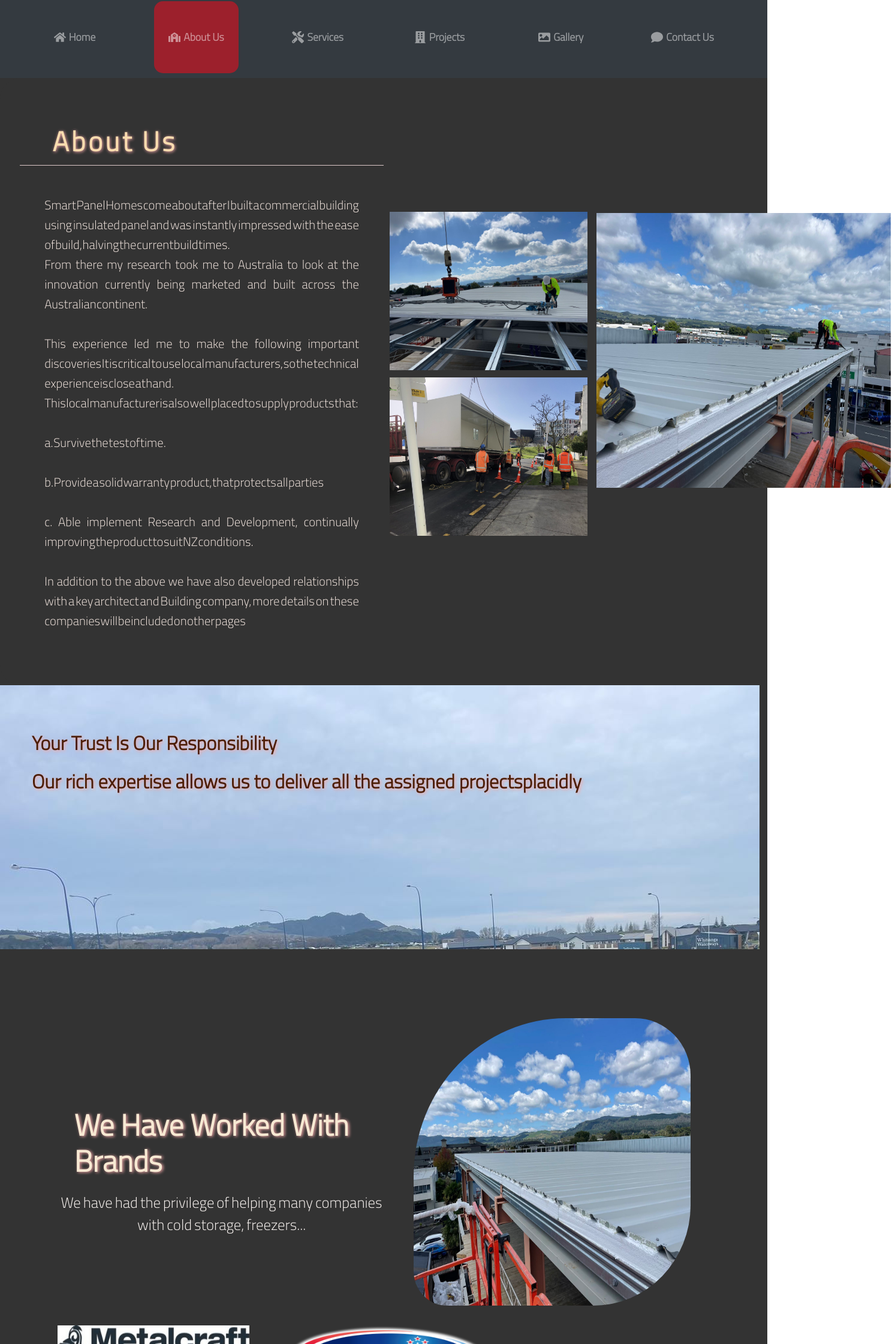
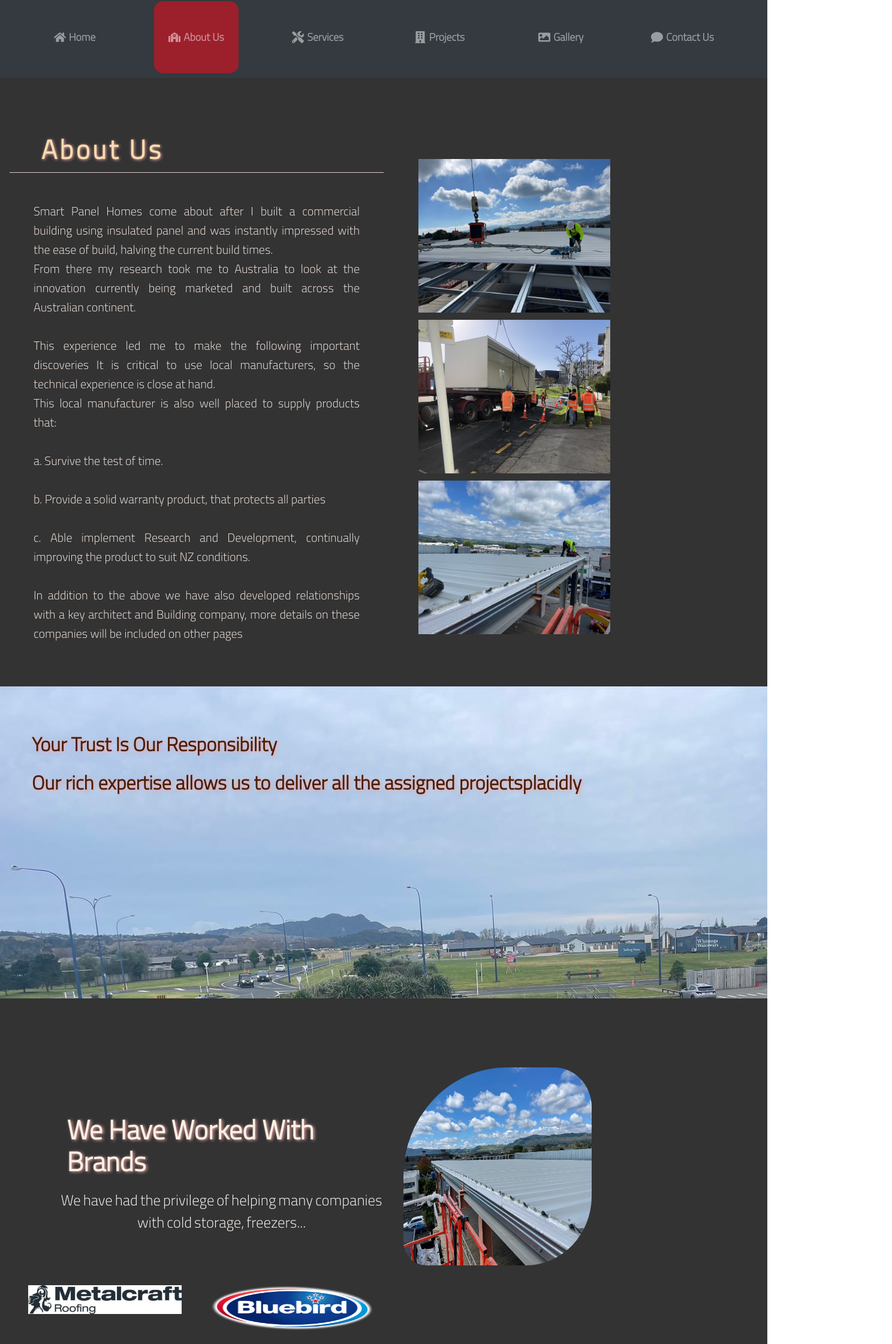
Before and after one commit to sue-raisianzadeh/smart-panel, a React (Vite) app: page /AboutUs in a window 1280 px wide. Shown: the part 101-2341 px from the top of the page at 60% size, 1488 px wide, since content can reach past the window. Built offline with nearby package versions, Linux system fonts and the light colour scheme.

Commit message:
aboutus-responsive-section3

```diff
--- a/client/components/AboutUs.jsx
+++ b/client/components/AboutUs.jsx
@@ -61,8 +61,9 @@ const AboutUs = () => {
         style={{
           backgroundImage: `url(${About4})`,
 
-          width: '99vw',
-          height: '55vh',
+          width: '100%',
+          height: '65vh',
+          margin: 0,
         }}
       >
         {/* <img className="picabout2" src={About4} alt="About4" /> */}
--- a/client/main.css
+++ b/client/main.css
@@ -555,23 +555,15 @@
   .section1-about {
    display: grid;
    grid-template-columns: repeat( auto-fit, minmax(250px, 1fr) );
-   font-size: 16.5px;
    font-family: 'Arial, Helvetica, sans-serif';
  color: rgb(21, 20, 20);
- background-color: #f3f2ed;
- border-radius: 35px;
- box-shadow: 2px #737779;
- padding: 2em;
  align-items: center;
  padding-top: 0px;
  text-align: justify;
- text-justify: distribute;
+ line-height: 2em;
+ padding: 2em;
  margin: 0px;
- box-shadow: 15% 12% 15% #999;
- word-spacing: -1.5px;
- line-height: 2em;
  width: 100%;
- background-color: #333;
 }
 
 .h2about {
@@ -585,7 +577,6 @@
   text-align: left;
   padding: 2em 0em 0.25em 2.5em;
   animation: fade-right 2s ease-in;
-
  }
 
 .pabout{
@@ -595,6 +586,8 @@
   text-align:justify;
   padding:2em;
   text-shadow: #000 2px;
+  /* word-spacing: -1.5px; */
+  /* text-justify: distribute; */
 }
 
   .text-animation-container {
@@ -646,7 +639,6 @@
   padding: 0%;
   cursor: pointer;
   /* transition: transform 0.3s ease; */
-
 }
 .about1-1{
   width: 34em;
@@ -659,12 +651,14 @@
 
 /* section2 */
 
+.section2-about {
+padding: 0px;
+  margin: 0px;
+}
+
 .picabout2 {
-  width: 100%;
- height: 40em;
- margin: 5px;
  cursor: pointer;
- /* transition: transform 0.3s ease; */
+ animation: slideout 2s ease-out;
 }
 .h2about-section2, .h2about2-section2{
   font-family: 'Cairo','Montserrat', Arial, Helvetica, sans-serif ;
@@ -716,7 +710,7 @@
   text-shadow: 2px 1px 5px #f2a8a8;
   text-align: left;
   padding: 2em 0em 0.25em 2.5em;
-  animation: fade-right 2s ease-in;
+  animation: slideout 2s ease-out;
 }
 
 .pabout3{
@@ -728,21 +722,8 @@
   text-shadow: #000 2px;
   text-justify: distribute;
   word-spacing: -1.5px;
-   }
-
-   .text-animation-container {
   animation: slideout 2s ease-out;
    }
-
-   @keyframes slideout {
-    0% {
-      transform: translateX(-50%); /* Start off the screen to the left */
-    }
-    100% {
-      transform: translateX(0); /* End at the original position */
-     }
-   }
-
 
    .about3 {
     width: 28em;
@@ -752,7 +733,7 @@
     margin: 5em 0em 2em 3em;
     cursor: pointer;
     border-radius: 55% 20% 35% 12%;
-    transition: transform 0.3s ease;
+    animation: slideout 2s ease-out;
   }
 
    .logo-about3{
@@ -763,6 +744,8 @@
     margin:0em 0em 2em 3em;
     padding: 0em 0em 2em 3em;
     gap:4em;
+    animation: slideout 2s ease-out;
+
    }
 .LogoMetal{
   /* flex:1; */
@@ -804,6 +787,12 @@ height: 5em;
 
   @media screen and (max-width: 1800px) {
 
+    .section1-about {
+    padding: 1em;
+    margin: 0px;
+    width: 100%;
+   }
+
    .h2about {
       font-size: 2.75em;
       letter-spacing: 0.1em;
@@ -813,14 +802,14 @@ height: 5em;
       text-shadow: 1px 1px 5px #f2a8a8;
       padding: 1.75em 0em 0.25em 1.2em;
   }
-  .pabout, .pabout4{
+  .pabout{
     font-size: 1.25em;
     font-family: 'Cairo', 'Arial, Helvetica, sans-serif';
     color: #f4e7e0;
     text-align:justify;
     padding:2em;
     text-shadow: #000 2px;
-    word-spacing:-4px;
+    /* word-spacing:-4px; */
    }
    .picabout1-animation-container {
    display: flex;
@@ -846,30 +835,77 @@ height: 5em;
     font-size: 2em;
   }
 
-}
-@media screen and (max-width: 600px) {
-  .h2about {
-    font-size: 2.60em;
-    letter-spacing: 0.1em;
-    font-family: 'Cairo','Montserrat', Arial, Helvetica, sans-serif ;
-    color: #f9dcaf;
-    font-weight: bold;
-    text-shadow: 1px 1px 5px #f2a8a8;
-    padding: 1.75em 0em 0.25em 1.2em;
-    word-spacing:-5px;
-}
-.pabout{
-  font-size: 1.35em;
+  /* section3-aboutus */
+
+ .section3-about{
+  display: grid;
+  grid-template-columns: repeat( auto-fit, minmax(250px, 1fr) );
+
+  font-family: 'Arial, Helvetica, sans-serif';
+  justify-content: center;
+  align-items: center;
+  margin: 0px;
+  padding: 0em;
+  padding-top: 2em;
+  /* line-height: 2em; */
+ }
+.h2about3 {
+  font-size: 2.70em;
+  color: #f8f0e3;
+  padding: 2em 0em 0.25em 2.5em;
+}
+
+.pabout3{
+  font-size: 1.5em;
   font-family: 'Cairo', 'Arial, Helvetica, sans-serif';
-  color: #f4e7e0;
-  text-align:justify;
-  padding:1.75em;
-  /* text-shadow: #000 2px; */
-  word-spacing:-5px;
- }
+  color: #f9f4f1;
+  text-align:center;
+  padding-left:4em;
+  text-shadow: #000 2px;
+  text-justify: distribute;
+  word-spacing: -1.5px;
+  animation: slideout 2s ease-out;
+   }
+
+   .about3 {
+    width: 28em;
+    height: 29em;
+    justify-content: center;
+    align-items: center;
+    margin: 5em 0em 2em 3em;
+    border-radius: 55% 20% 35% 12%;
+  }
+
+   .logo-about3{
+    display: flex;
+    /* flex-direction: column; */
+    justify-content: start;
+    grid-template-columns: repeat( auto-fit, minmax(250px, 1fr) );
+    margin:0em 0em 2em 3em;
+    padding: 0em 0em 2em 3em;
+    gap:4em;
+
+   }
+.LogoMetal{
+width: 20em;
+height: 5em;
+}
+
+.Logobluebird{
+  width: 21em;
+  height: 6.5em;
+}
+}
+
+@media screen and (max-width: 1600px) {
+
   .picabout1-animation-container {
-  display: grid;
-   justify-content: row;
+    display: flex;
+    flex-direction: column;
+    padding: 3em;
+    margin-top: 3em;
+    /* grid-template-columns: repeat( auto-fit, minmax(250px, 1fr) ); */
+   /* margin: 0em 1em 0em 0em; */
    }
    .about1-1{
     width: 20em;
@@ -879,6 +915,90 @@ height: 5em;
     cursor: pointer;
      /* z-index: 5; */
    }
+  }
+
+
+@media screen and (max-width: 1300px) {
+
+.picabout1-animation-container {
+  display: flex;
+  flex-direction: column;
+  /* grid-template-columns: repeat( auto-fit, minmax(250px, 1fr) ); */
+ /* margin: 0em 1em 0em 0em; */
+ }
+ .about1-1{
+  width: 20em;
+  height: 16em;
+  margin: 10px 3px 10px 10px;
+  padding: 0%;
+  cursor: pointer;
+   /* z-index: 5; */
+ }
+ .about3 {
+  width: 19em;
+  height: 20em;
+  justify-content: center;
+  align-items: center;
+  margin: 5em 0em 2em 2em;
+  border-radius: 55% 20% 35% 12%;
+}
+
+ .logo-about3{
+  display: flex;
+  /* flex-direction: column; */
+  justify-content: start;
+  margin:0em 0em 2em 1.2em;
+  padding: 0em 0em 2em 1.75em;
+  gap:3em;
+
+ }
+.LogoMetal{
+width: 16em;
+height: 3em;
+}
+
+.Logobluebird{
+width: 17em;
+height: 4.75em;
+}
+}
+
+@media screen and (max-width: 1000px) {
+  .h2about {
+    font-size: 2.60em;
+    letter-spacing: 0.1em;
+    font-family: 'Cairo','Montserrat', Arial, Helvetica, sans-serif ;
+    color: #f8e6cb;
+    font-weight: bold;
+    text-shadow: 1px 1px 5px #f2a8a8;
+    padding: 1.75em 0em 0.25em 1.2em;
+    word-spacing:-5px;
+}
+.pabout{
+  font-size: 1.35em;
+  color: #f4e7e0;
+  text-align:justify;
+  padding:1.75em 0.5em 1.75em 1.5em;
+  /* text-shadow: #000 2px; */
+  word-spacing:-5px;
+ }
+ .picabout1-animation-container {
+    display: grid;
+    grid-template-columns: repeat( auto-fit, minmax(250px, 1fr) );
+   /* margin: 0em 1em 0em 0em; */
+   }
+   .about1, .about1-1 {
+    width: 18em;
+    height: 13em;
+    margin: 10px 3px 2px 10px;
+    padding: 0%;
+    cursor: pointer;
+    /* transition: transform 0.3s ease; */
+  }
+
+
+   /* section2-aboutus */
+
   .h2about2-section2{
     width: 85%;
     padding: 0.25em;
@@ -891,43 +1011,273 @@ height: 5em;
 
   }
 
+  /* section3-aboutus */
+
  .section3-about{
   display: grid;
-    grid-template-columns: repeat( auto-fit, minmax(250px, 1fr) );
-    width: 100%;
-    font-size: 14.5px;
-    font-family: 'Arial, Helvetica, sans-serif';
-    text-align: center;
-    justify-content: center;
-    align-items: center;
   margin: 0px;
   padding: 0em;
-    padding-top: 1.80em;
+  padding-top: 1.75em;
   /* line-height: 2em; */
  }
 .h2about3 {
-    font-size: 2.80em;
-    font-family: 'Cairo', 'Arial, Helvetica, sans-serif';
-    color: #f7e9d3;
-    font-weight: bold;
-    text-shadow: 2px 1px 5px #f2a8a8;
-    text-align: left;
-    padding: 1.80em 0em 0.25em 2.15em;
-    animation: fade-right 2s ease-in;
+  font-size: 2.55em;
+  color: #f8f0e3;
+  padding: 2em 0em 0.25em 1em;
 }
 
 .pabout3{
-    font-size: 1.4em;
-    font-family: 'Cairo', 'Arial, Helvetica, sans-serif';
+  font-size: 1.20em;
   color: #f9f4f1;
   text-align:center;
-    padding-left:4em;
+  padding-left:0.85em;
   text-shadow: #000 2px;
   text-justify: distribute;
-    word-spacing: -1px;
-     }
-}
-@media screen and (max-width: 400px) {
+  word-spacing: -1.5px;
+  animation: slideout 2s ease-out;
+   }
+
+   .about3 {
+    width: 19em;
+    height: 20em;
+    justify-content: center;
+    align-items: center;
+    margin: 5em 0em 2em 2em;
+    border-radius: 55% 20% 35% 12%;
+  }
+
+   .logo-about3{
+    display: flex;
+    /* flex-direction: column; */
+    justify-content: start;
+    margin:0em 0em 2em 1.5em;
+    padding: 0em 0em 2em 2em;
+    gap:3em;
+
+   }
+.LogoMetal{
+width: 16em;
+height: 3em;
+}
+
+.Logobluebird{
+  width: 17em;
+  height: 4.75em;
+}
+
+}
+
+@media screen and (max-width: 710px) {
+
+  .section1-about {
+    padding: 0.75em;
+    margin: 0px;
+    width: 100%;
+   }
+  .h2about {
+    font-size: 2.5em;
+    letter-spacing: 0.1em;
+    color: #fee6c2;
+    text-shadow: 1px 1px 5px #f2a8a8;
+    padding: 1.75em 0em 0.25em 1.2em;
+    word-spacing:-7px;
+}
+.pabout{
+  font-size: 1.30em;
+  color: #f4e7e0;
+  padding:1.75em 0.25em 1.75em 1.5em;
+  /* text-shadow: #000 2px; */
+  word-spacing: -5.5px;
+ }
+ .picabout1-animation-container {
+    display: grid;
+    grid-template-columns: repeat( auto-fit, minmax(250px, 1fr) );
+   /* margin: 0em 1em 0em 0em; */
+   }
+   .about1, .about1-1 {
+    width: 17em;
+    height: 10em;
+    margin: 10px 3px 2px 10px;
+    padding: 0%;
+    cursor: pointer;
+    /* transition: transform 0.3s ease; */
+  }
+
+   /* section2-aboutus */
+
+  .h2about2-section2{
+    width: 85%;
+    padding: 0.25em;
+    padding-top: 1.75em;
+    /* margin: 4%; */
+    margin: 0px 0px 0px 40px;
+    color:#2a2824;
+    font-size: 1.75em;
+    line-height: 1em;
+  }
+
+  /* section3-aboutus */
+
+ .section3-about{
+  justify-content: center;
+  align-items: center;
+  margin: 0px;
+  padding: 0em;
+  padding-top: 1.75em;
+  /* line-height: 2em; */
+ }
+.h2about3 {
+  font-size: 2.25em;
+  color: #f8f0e3;
+  padding: 2em 0em 0.25em 1.10em;
+}
+
+.pabout3{
+  font-size: 1.20em;
+  color: #f9f4f1;
+  text-align:center;
+  padding-left:1.10em;
+  text-shadow: #000 2px;
+  text-justify: distribute;
+  animation: slideout 2s ease-out;
+   }
+
+   .about3 {
+    width: 17em;
+    height: 18em;
+    justify-content: center;
+    align-items: center;
+    margin: 5em 0em 2em 0.5em;
+    border-radius: 55% 20% 35% 12%;
+  }
+
+   .logo-about3{
+    display: flex;
+    /* flex-direction: column; */
+    justify-content: start;
+    margin:0em 0em 2em 1em;
+    padding: 0em 0em 2em 2em;
+    gap:2.5em;
+
+   }
+.LogoMetal{
+width: 15em;
+height: 2.75em;
+}
+
+.Logobluebird{
+  width: 14em;
+  height: 4.5em;
+}
+
+}
+
+@media screen and (max-width: 600px) {
+
+  .section1-about {
+    padding: 0.25em;
+    margin: 0px;
+    width: 100%;
+   }
+  .h2about {
+    font-size: 2.5em;
+    letter-spacing: 0.1em;
+    color: #fee6c2;
+    text-shadow: 1px 1px 5px #f2a8a8;
+    padding: 1.75em 0em 0.25em 0.85em;
+    word-spacing:-7px;
+}
+.pabout{
+  font-size: 1.30em;
+  color: #f4e7e0;
+  padding:1.75em 0.2em 1.75em 1.25em;
+  /* text-shadow: #000 2px; */
+  word-spacing: -4px;
+ }
+ .picabout1-animation-container {
+    display: grid;
+    grid-template-columns: repeat( auto-fit, minmax(250px, 1fr) );
+   /* margin: 0em 1em 0em 0em; */
+   }
+   .about1, .about1-1 {
+    width: 16em;
+    height: 15em;
+    margin: 10px 3px 2px 10px;
+    padding: 0%;
+    cursor: pointer;
+    /* transition: transform 0.3s ease; */
+  }
+
+   /* section2-aboutus */
+
+  .h2about2-section2{
+    width: 85%;
+    padding: 0.25em;
+    padding-top: 1.75em;
+    /* margin: 4%; */
+    margin: 0px 0px 0px 40px;
+    color:#2a2824;
+    font-size: 1.75em;
+    line-height: 1em;
+  }
+
+  /* section3-aboutus */
+
+ .section3-about{
+  justify-content: center;
+  align-items: center;
+  margin: 0px;
+  padding: 0em;
+  padding-top: 1.5em;
+  /* line-height: 2em; */
+ }
+.h2about3 {
+  font-size: 2.2em;
+  color: #f8f0e3;
+  padding: 2em 0em 0.25em 0.75em;
+}
+
+.pabout3{
+  font-size: 1.20em;
+  color: #f9f4f1;
+  text-align:center;
+  padding-left:0.5em;
+  text-shadow: #000 2px;
+  text-justify: distribute;
+  animation: slideout 2s ease-out;
+   }
+
+   .about3 {
+    width: 14.5em;
+    height: 15.5em;
+    justify-content: center;
+    align-items: center;
+    margin: 5em 0em 2em 0.5em;
+    border-radius: 55% 20% 35% 12%;
+  }
+
+   .logo-about3{
+    display: flex;
+    /* flex-direction: column; */
+    justify-content: start;
+    margin:0em 0em 2em 0.75em;
+    padding: 0em 0em 2em 2em;
+    gap:1.5em;
+
+   }
+.LogoMetal{
+width: 13em;
+height: 2.5em;
+}
+
+.Logobluebird{
+  width: 13em;
+  height: 4.5em;
+}
+
+}
+
+@media screen and (max-width: 450px) {
   .h2about {
     font-size: 2.5em;
     letter-spacing: 0.1em;
@@ -969,6 +1319,36 @@ height: 5em;
     font-size: 1.70em;
     line-height: 1em;
   }
+  /* section3 */
+
+  .about3 {
+    width: 17em;
+    height: 18em;
+    justify-content: center;
+    align-items: center;
+    margin: 3em 0em 2em 4em;
+    border-radius: 55% 20% 35% 12%;
+  }
+
+  .logo-about3{
+    display: flex;
+    /* flex-direction: column; */
+    justify-content: start;
+    margin:0.5em 0.5em 2em 0.75em;
+    padding: 0em 0em 2em 1.2em;
+    gap:1.5em;
+
+   }
+.LogoMetal{
+width: 15em;
+height: 2em;
+}
+
+.Logobluebird{
+  width: 16em;
+  height: 4em;
+}
+
 }
 
   /* Services */
```
Lines whose indentation alone changed are shown as unchanged.
